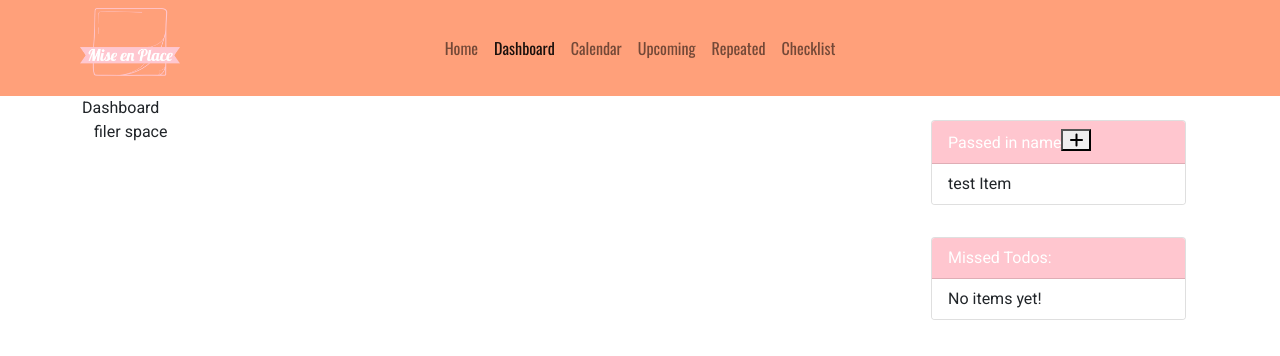
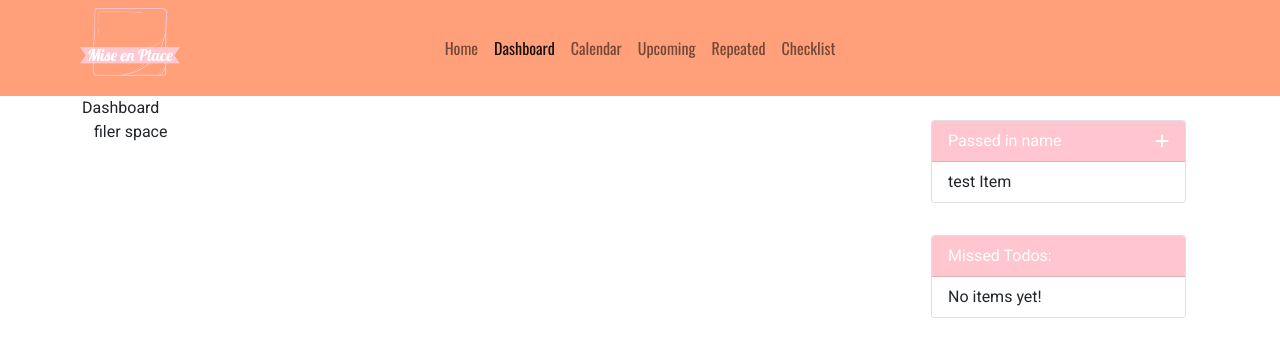
Before and after one commit to jvbridge/mise-en-place-react, a React (Create React App) app in the folder src/client/: page /dashboard in a window 1280 px wide. Shown: the top 356 px of the page. Built offline with nearby package versions, Linux system fonts and the light colour scheme.

Commit message:
styling for plus button

```diff
--- a/src/client/src/components/Checklist/index.tsx
+++ b/src/client/src/components/Checklist/index.tsx
@@ -28,8 +28,10 @@ function Checklist({ checklistItems, name, displayList }: ChecklistProps) {
   return (
     <Card className="to-do-card" style={{ width: '100%' }}>
       <Card.Header className="to-do-card-header">
-        {name}
-        {addItem}
+        <div className="d-flex justify-content-between">
+          {name}
+          {addItem}
+        </div>
       </Card.Header>
       <ListGroup variant="flush">
         {checklistItems.length ? (
--- a/src/client/src/styles.css
+++ b/src/client/src/styles.css
@@ -1,15 +1,15 @@
 .home-body {
-  font-family: "Roboto", Arial, Helvetica, sans-serif;
+  font-family: 'Roboto', Arial, Helvetica, sans-serif;
   background-color: rgb(255, 198, 207);
 }
 
 body {
-  font-family: "Roboto", Arial, Helvetica, sans-serif;
+  font-family: 'Roboto', Arial, Helvetica, sans-serif;
 }
 
 nav {
   background-color: lightsalmon;
-  font-family: "Oswald", Arial, Helvetica, sans-serif;
+  font-family: 'Oswald', Arial, Helvetica, sans-serif;
   height: 6em;
 }
 
@@ -28,12 +28,22 @@ nav {
   padding-top: 12px;
 }
 
-a:link, #plus {
+.plus {
   color: white;
 }
 
-a:link:hover, #plus:hover {
+.plus:hover {
   color: lightcoral;
+}
+
+.link-button {
+  background-color: transparent;
+  border: none;
+  cursor: pointer;
+  text-decoration: underline;
+  display: inline;
+  margin: 0;
+  padding: 0;
 }
 
 /* header for all pages */
@@ -116,7 +126,6 @@ h5 {
   margin-left: 15px;
 }
 
-
 /* Calendar Styles */
 .calendar-header {
   background-color: rgb(255, 198, 207);
@@ -135,7 +144,6 @@ h5 {
 .addToCal-btn:hover {
   color: white;
 }
-
 
 /* Add Event Styles */
 .event-header {
@@ -217,10 +225,6 @@ i {
   float: right;
 }
 
-#plus:link {
-  color: white;
-}
-
 .to-do-card-header {
   /* background-color: lightgreen; */
   background-color: rgb(255, 198, 207);
```
